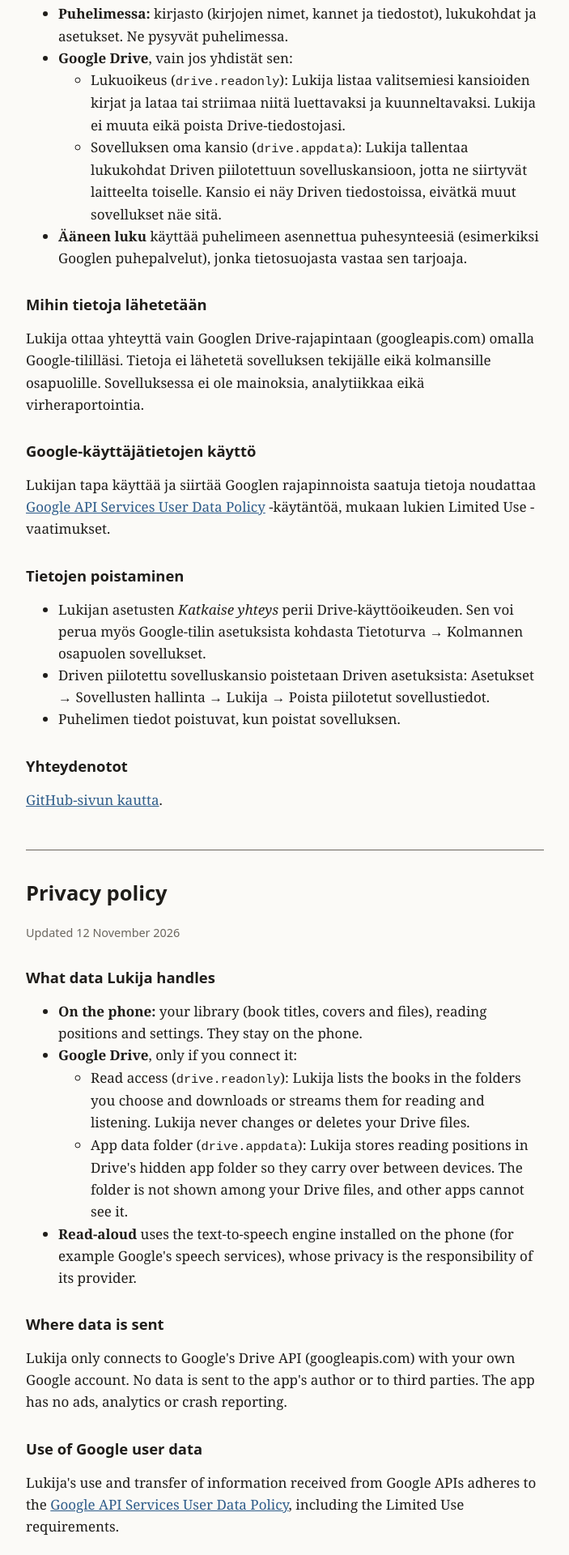
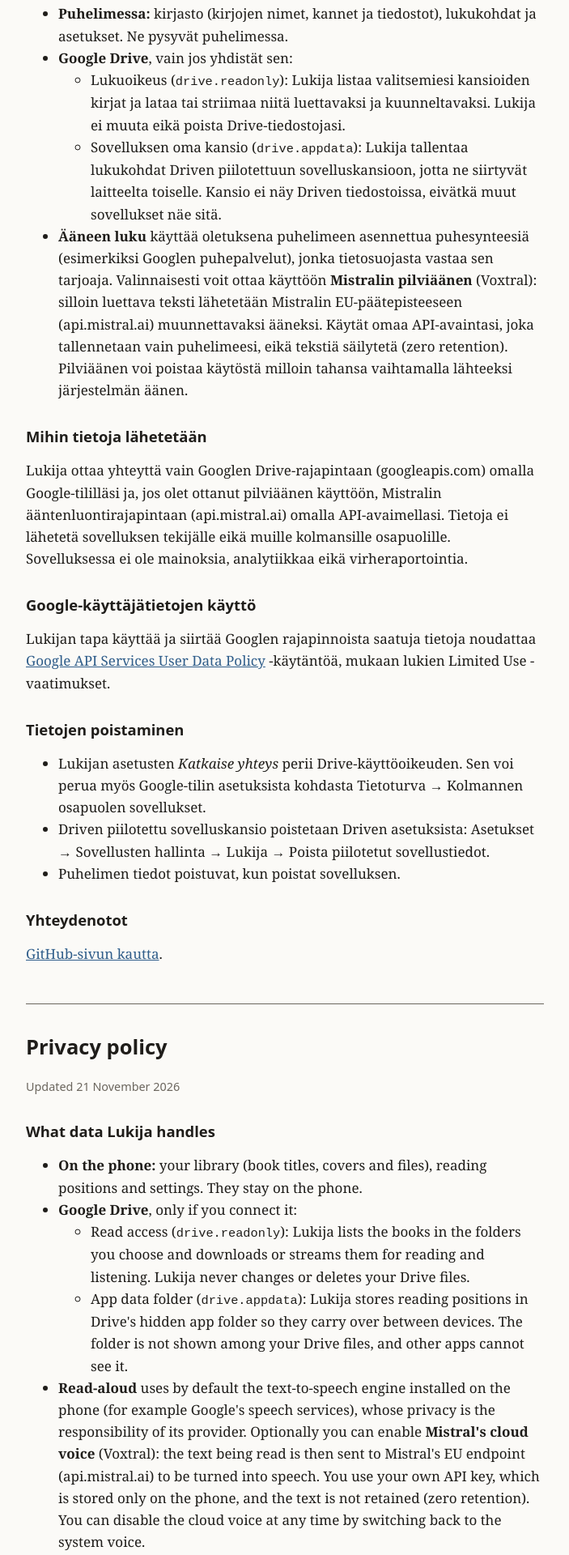
Before and after one commit to lappamaili-jpg/lukija-info, a plain HTML site: page tietosuoja.html in a window 1280 px wide. Shown: the part 242-2162 px from the top of the page at 81% size, without its empty margins (288-991 px from the left). Drawn offline with Linux system fonts and the light colour scheme.

Commit message:
Tietosuojaseloste: valinnainen Mistralin pilviääni ääneen lukuun
Generated by Mistral Vibe.
Co-Authored-By: Mistral Vibe <vibe@mistral.ai>

```diff
--- a/tietosuoja.html
+++ b/tietosuoja.html
@@ -13,7 +13,7 @@
 
 <section lang="fi">
 <h1>Tietosuojaseloste</h1>
-<p class="pvm">Päivitetty 12.11.2026</p>
+<p class="pvm">Päivitetty 21.11.2026</p>
 
 <h2>Mitä tietoja Lukija käsittelee</h2>
 <ul>
@@ -24,11 +24,11 @@
   <li>Sovelluksen oma kansio (<code>drive.appdata</code>): Lukija tallentaa lukukohdat Driven piilotettuun sovelluskansioon, jotta ne siirtyvät laitteelta toiselle. Kansio ei näy Driven tiedostoissa, eivätkä muut sovellukset näe sitä.</li>
   </ul>
 </li>
-<li><strong>Ääneen luku</strong> käyttää puhelimeen asennettua puhesynteesiä (esimerkiksi Googlen puhepalvelut), jonka tietosuojasta vastaa sen tarjoaja.</li>
+<li><strong>Ääneen luku</strong> käyttää oletuksena puhelimeen asennettua puhesynteesiä (esimerkiksi Googlen puhepalvelut), jonka tietosuojasta vastaa sen tarjoaja. Valinnaisesti voit ottaa käyttöön <strong>Mistralin pilviäänen</strong> (Voxtral): silloin luettava teksti lähetetään Mistralin EU-päätepisteeseen (api.mistral.ai) muunnettavaksi ääneksi. Käytät omaa API-avaintasi, joka tallennetaan vain puhelimeesi, eikä tekstiä säilytetä (zero retention). Pilviäänen voi poistaa käytöstä milloin tahansa vaihtamalla lähteeksi järjestelmän äänen.</li>
 </ul>
 
 <h2>Mihin tietoja lähetetään</h2>
-<p>Lukija ottaa yhteyttä vain Googlen Drive-rajapintaan (googleapis.com) omalla Google-tililläsi. Tietoja ei lähetetä sovelluksen tekijälle eikä kolmansille osapuolille. Sovelluksessa ei ole mainoksia, analytiikkaa eikä virheraportointia.</p>
+<p>Lukija ottaa yhteyttä vain Googlen Drive-rajapintaan (googleapis.com) omalla Google-tililläsi ja, jos olet ottanut pilviäänen käyttöön, Mistralin ääntenluontirajapintaan (api.mistral.ai) omalla API-avaimellasi. Tietoja ei lähetetä sovelluksen tekijälle eikä muille kolmansille osapuolille. Sovelluksessa ei ole mainoksia, analytiikkaa eikä virheraportointia.</p>
 
 <h2>Google-käyttäjätietojen käyttö</h2>
 <p>Lukijan tapa käyttää ja siirtää Googlen rajapinnoista saatuja tietoja noudattaa <a href="https://developers.google.com/terms/api-services-user-data-policy">Google API Services User Data Policy</a> -käytäntöä, mukaan lukien Limited Use -vaatimukset.</p>
@@ -46,7 +46,7 @@
 
 <section lang="en" id="en">
 <h1>Privacy policy</h1>
-<p class="pvm">Updated 12 November 2026</p>
+<p class="pvm">Updated 21 November 2026</p>
 
 <h2>What data Lukija handles</h2>
 <ul>
@@ -57,11 +57,11 @@
   <li>App data folder (<code>drive.appdata</code>): Lukija stores reading positions in Drive's hidden app folder so they carry over between devices. The folder is not shown among your Drive files, and other apps cannot see it.</li>
   </ul>
 </li>
-<li><strong>Read-aloud</strong> uses the text-to-speech engine installed on the phone (for example Google's speech services), whose privacy is the responsibility of its provider.</li>
+<li><strong>Read-aloud</strong> uses by default the text-to-speech engine installed on the phone (for example Google's speech services), whose privacy is the responsibility of its provider. Optionally you can enable <strong>Mistral's cloud voice</strong> (Voxtral): the text being read is then sent to Mistral's EU endpoint (api.mistral.ai) to be turned into speech. You use your own API key, which is stored only on the phone, and the text is not retained (zero retention). You can disable the cloud voice at any time by switching back to the system voice.</li>
 </ul>
 
 <h2>Where data is sent</h2>
-<p>Lukija only connects to Google's Drive API (googleapis.com) with your own Google account. No data is sent to the app's author or to third parties. The app has no ads, analytics or crash reporting.</p>
+<p>Lukija only connects to Google's Drive API (googleapis.com) with your own Google account and, if you have enabled the cloud voice, to Mistral's speech API (api.mistral.ai) with your own API key. No data is sent to the app's author or other third parties. The app has no ads, analytics or crash reporting.</p>
 
 <h2>Use of Google user data</h2>
 <p>Lukija's use and transfer of information received from Google APIs adheres to the <a href="https://developers.google.com/terms/api-services-user-data-policy">Google API Services User Data Policy</a>, including the Limited Use requirements.</p>
```
